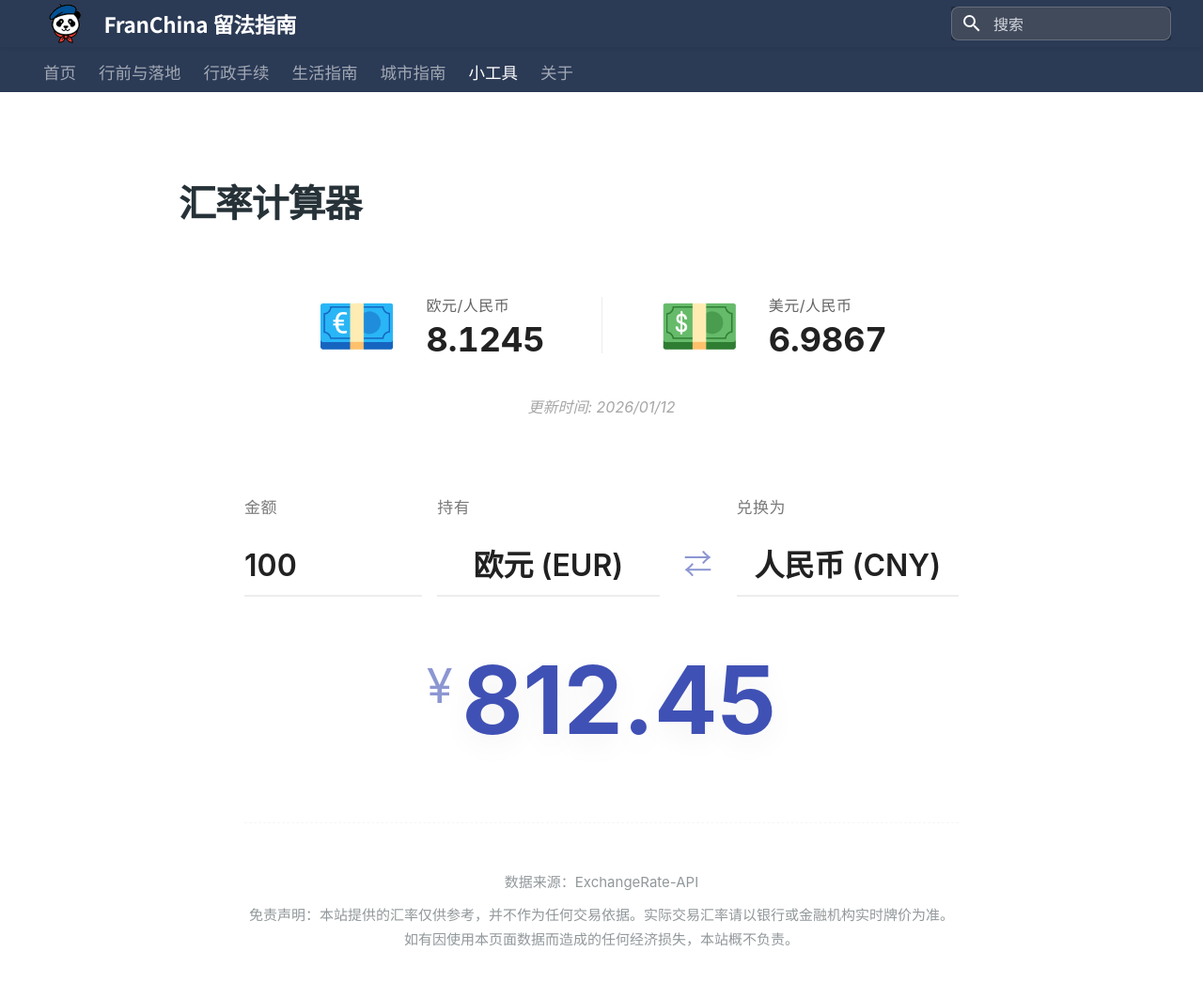
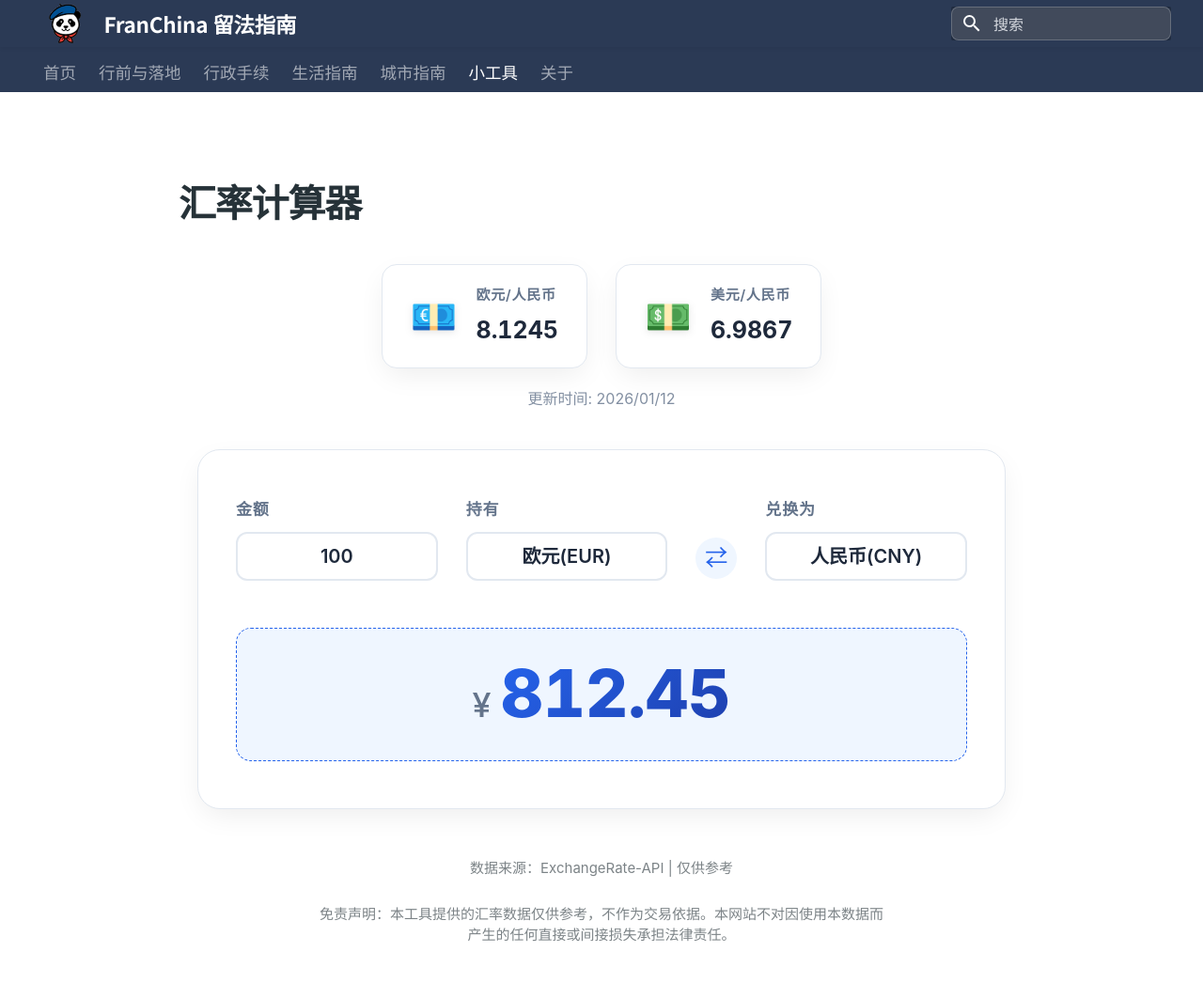
Before and after one commit to Kant-Righteous/franchina, an MkDocs documentation site: the page built from docs/pages/littleTools/CurrencyCalculator.md, in a window 1280 px wide and 1102 px high. Shown: the top 1046 px of the window at 94% size. Built offline with MkDocs 1.6.1 and Material for MkDocs 9.7.7, drawn with Linux system fonts in a browser that asks for light colours; some of the changed lines change nothing that is shown.

Commit message:
feat: Decorate Currency Calculator

```diff
--- a/docs/pages/littleTools/CurrencyCalculator.md
+++ b/docs/pages/littleTools/CurrencyCalculator.md
@@ -9,19 +9,18 @@ hide:
 <div class="currency-wrapper">
     <!-- Top Rates Display -->
     <div class="rates-hero">
-        <div class="rate-display">
+        <div class="rate-card">
             <div class="flag-icon">💶</div>
             <div class="rate-content">
-                <div class="rate-title">欧元/人民币</div>
-                <div class="rate-number" id="rate-eur">loading...</div>
+                <div class="rate-label">欧元/人民币</div>
+                <div class="rate-value" id="rate-eur">loading...</div>
             </div>
         </div>
-        <div class="divider"></div>
-        <div class="rate-display">
+        <div class="rate-card">
             <div class="flag-icon">💵</div>
             <div class="rate-content">
-                <div class="rate-title">美元/人民币</div>
-                <div class="rate-number" id="rate-usd">loading...</div>
+                <div class="rate-label">美元/人民币</div>
+                <div class="rate-value" id="rate-usd">loading...</div>
             </div>
         </div>
     </div>
@@ -30,79 +29,115 @@ hide:
 
     <!-- Calculator Section -->
     <div class="calc-section">
-        <div class="input-row">
-            <div class="input-group">
-                <label>金额</label>
-                <input type="number" id="amount" value="100" placeholder="0">
+        <div class="calc-card">
+            <div class="input-row">
+                <div class="input-group">
+                    <label>金额</label>
+                    <input type="number" id="amount" value="100" placeholder="0">
+                </div>
+
+                <div class="currency-picker">
+                    <label>持有</label>
+                    <div class="select-wrapper">
+                        <select id="fromCurrency">
+                            <option value="EUR">欧元(EUR)</option>
+                            <option value="USD">美元(USD)</option>
+                            <option value="CNY">人民币(CNY)</option>
+                        </select>
+                    </div>
+                </div>
+
+                <button id="swapBtn" class="swap-action" title="交换">
+                    <span class="swap-icon">⇄</span>
+                </button>
+
+                <div class="currency-picker">
+                    <label>兑换为</label>
+                    <div class="select-wrapper">
+                        <select id="toCurrency">
+                            <option value="CNY">人民币(CNY)</option>
+                            <option value="EUR">欧元(EUR)</option>
+                            <option value="USD">美元(USD)</option>
+                        </select>
+                    </div>
+                </div>
             </div>
 
-            <div class="currency-picker">
-                <label>持有</label>
-                <select id="fromCurrency">
-                    <option value="EUR">欧元 (EUR)</option>
-                    <option value="USD">美元 (USD)</option>
-                    <option value="CNY">人民币 (CNY)</option>
-                </select>
+            <div class="result-display" id="result-container">
+                <span class="currency-symbol" id="res-symbol">¥</span>
+                <span class="result-number" id="result">--</span>
             </div>
-
-            <button id="swapBtn" class="swap-action" title="交换">
-                <span class="swap-icon">⇄</span>
-            </button>
-
-            <div class="currency-picker">
-                <label>兑换为</label>
-                <select id="toCurrency">
-                    <option value="CNY">人民币 (CNY)</option>
-                    <option value="EUR">欧元 (EUR)</option>
-                    <option value="USD">美元 (USD)</option>
-                </select>
-            </div>
-        </div>
-
-        <div class="result-display" id="result-container">
-            <span class="currency-symbol" id="res-symbol">¥</span>
-            <span class="result-number" id="result">--</span>
         </div>
     </div>
 
     <div class="legal-footer">
-        <p>数据来源：ExchangeRate-API</p>
-        <p>免责声明：本站提供的汇率仅供参考，并不作为任何交易依据。实际交易汇率请以银行或金融机构实时牌价为准。如有因使用本页面数据而造成的任何经济损失，本站概不负责。</p>
+        <p>数据来源：ExchangeRate-API | 仅供参考</p>
+        <p style="margin-top: 0.5rem; max-width: 600px; margin-left: auto; margin-right: auto; line-height: 1.5;">免责声明：本工具提供的汇率数据仅供参考，不作为交易依据。本网站不对因使用本数据而产生的任何直接或间接损失承担法律责任。</p>
     </div>
 </div>
 
 <style>
+    /* Global Variables & Reset */
     .currency-wrapper {
-        font-family: -apple-system, BlinkMacSystemFont, "Segoe UI", Roboto, Helvetica, Arial, sans-serif;
-        max-width: 800px;
-        margin: 0 auto;
-        padding: 2rem 1rem;
+        --c-primary: #2563EB;
+        --c-primary-light: #EFF6FF;
+        --c-text: #1E293B;
+        --c-text-light: #64748B;
+        --c-bg-card: #FFFFFF;
+        --c-border: #E2E8F0;
+        --c-shadow: 0 10px 30px -5px rgba(0, 0, 0, 0.08);
+        --c-shadow-hover: 0 20px 40px -5px rgba(0, 0, 0, 0.12);
+
+        font-family: 'Inter', -apple-system, BlinkMacSystemFont, "Segoe UI", Roboto, sans-serif;
+        max-width: 960px; /* Increased max-width */
+        margin: 2rem auto;
+        padding: 0 1rem;
+        color: var(--c-text);
     }
 
-    /* Top Hero Section */
+    /* Dark Mode Adaptation */
+    [data-md-color-scheme="slate"] .currency-wrapper {
+        --c-primary: #60A5FA;
+        --c-primary-light: rgba(96, 165, 250, 0.1);
+        --c-text: #F1F5F9;
+        --c-text-light: #94A3B8;
+        --c-bg-card: #1E293B;
+        --c-border: #334155;
+        --c-shadow: 0 10px 30px -5px rgba(0, 0, 0, 0.3);
+        --c-shadow-hover: 0 20px 40px -5px rgba(0, 0, 0, 0.4);
+    }
+
+    /* Hero Section - Rate Cards */
     .rates-hero {
         display: flex;
         justify-content: center;
-        align-items: center;
-        gap: 3rem;
+        gap: 1.5rem;
         margin-bottom: 2rem;
         flex-wrap: wrap;
     }
 
-    .rate-display {
+    .rate-card {
+        background: var(--c-bg-card);
+        border: 1px solid var(--c-border);
+        border-radius: 16px;
+        padding: 1rem 1.5rem;
         display: flex;
         align-items: center;
         gap: 1rem;
+        box-shadow: var(--c-shadow);
+        transition: transform 0.3s ease, box-shadow 0.3s ease;
+        min-width: 180px;
+    }
+
+    .rate-card:hover {
+        transform: translateY(-2px);
+        box-shadow: var(--c-shadow-hover);
+        border-color: var(--c-primary);
     }
 
     .flag-icon {
-        font-size: 3.5rem;
-        line-height: 1;
-        margin-right: 0.5rem;
-    }
-
-    .flag-svg {
-        display: none;
+        font-size: 2rem;
+        filter: drop-shadow(0 2px 4px rgba(0,0,0,0.1));
     }
 
     .rate-content {
@@ -110,106 +145,103 @@ hide:
         flex-direction: column;
     }
 
-    .rate-title {
-        font-size: 0.8rem;
-        color: var(--md-typeset-color);
-        opacity: 0.7;
+    .rate-label {
+        font-size: 0.75rem;
+        color: var(--c-text-light);
         text-transform: uppercase;
-        letter-spacing: 0.5px;
-        margin-bottom: 4px;
+        letter-spacing: 0.05em;
+        font-weight: 600;
+        margin-bottom: 0.25rem;
     }
 
-    .rate-number {
-        font-size: 1.8rem;
+    .rate-value {
+        font-size: 1.25rem;
         font-weight: 700;
-        color: var(--md-typeset-color);
-        line-height: 1;
+        color: var(--c-text);
         font-feature-settings: "tnum";
-    }
-
-    .divider {
-        width: 1px;
-        height: 60px;
-        background-color: var(--md-default-fg-color--lightest);
-        display: none; /* Hidden on mobile by default */
-    }
-
-    @media (min-width: 600px) {
-        .divider {
-            display: block;
-        }
     }
 
     .update-status {
         text-align: center;
         font-size: 0.8rem;
-        color: var(--md-typeset-color);
-        opacity: 0.4;
-        margin-bottom: 4rem;
-        font-style: italic;
+        color: var(--c-text-light);
+        opacity: 0.8;
+        margin-bottom: 2rem;
+        margin-top: -1rem;
     }
 
     /* Calculator Section */
     .calc-section {
-        max-width: 100%; /* Allow full width to fit single line */
+        max-width: 100%;
         margin: 0 auto;
+    }
+
+    .calc-card {
+        background: var(--c-bg-card);
+        border-radius: 24px;
+        padding: 2.5rem 2rem; /* Reduced vertical padding */
+        box-shadow: var(--c-shadow);
+        border: 1px solid var(--c-border);
     }
 
     .input-row {
         display: flex;
-        align-items: flex-end;
-        gap: 0.8rem; /* Reduce gap to fit items */
-        margin-bottom: 3rem;
+        align-items: flex-start;
+        gap: 1.5rem; /* Increased gap */
+        margin-bottom: 2.5rem;
         flex-wrap: wrap;
+        justify-content: center; /* Center items when wrapping */
     }
 
-    /* Amount input - give it more space */
-    .input-group {
-        flex: 1.2;
-        min-width: 120px;
+    .input-group, .currency-picker {
+        flex: 1 1 200px; /* Allow shrinking but prefer 200px, grow if space */
+        min-width: 180px; /* Increased min-width to force wrap earlier */
+        display: flex;
+        flex-direction: column;
+        gap: 0.5rem;
     }
 
-    /* Currency pickers - equal size */
-    .currency-picker {
-        flex: 1.5;
-        min-width: 160px;
+    .currency-wrapper label {
+        font-size: 0.85rem;
+        font-weight: 600;
+        color: var(--c-text-light);
+        text-transform: uppercase;
+        letter-spacing: 0.05em;
     }
 
-    .input-row label {
-        display: block;
-        font-size: 0.85rem;
-        margin-bottom: 0.8rem;
-        color: var(--md-typeset-color);
-        opacity: 0.6;
-        font-weight: 500;
-        text-transform: uppercase;
-        letter-spacing: 0.5px;
-        white-space: nowrap; /* Prevent label wrapping */
-    }
-
+    /* Modern Inputs */
     input[type="number"], select {
         width: 100%;
-        padding: 12px 0;
-        border: none;
-        border-bottom: 2px solid var(--md-default-fg-color--lightest);
-        background: transparent;
-        font-size: 1.6rem;
+        height: 52px; /* Fixed height for consistency */
+        padding: 0 0.6rem; /* Vertical padding handled by line-height/height interaction or flex */
+        border: 2px solid var(--c-border);
+        background: var(--c-bg-card);
+        border-radius: 12px;
+        font-size: 1rem;
         font-weight: 600;
-        color: var(--md-typeset-color);
-        border-radius: 0;
-        transition: all 0.3s;
+        color: var(--c-text);
+        transition: all 0.2s ease;
         appearance: none;
-        font-family: inherit;
-    }
-
-    select {
+        box-sizing: border-box;
         text-align: center;
-        cursor: pointer;
+        line-height: 48px; /* Vertically center text (accounting for border) */
+        font-family: inherit; /* Ensure same font family */
     }
 
     input[type="number"]:focus, select:focus {
+        border-color: var(--c-primary);
         outline: none;
-        border-bottom-color: var(--md-primary-fg-color);
+        box-shadow: 0 0 0 4px var(--c-primary-light);
+    }
+
+    input[type="number"]:hover, select:hover {
+        border-color: var(--c-text-light);
+    }
+
+    /* Custom Select Arrow */
+    .select-wrapper {
+        position: relative;
+        width: 100%;
     }
 
     /* Remove number input spinner */
@@ -218,105 +250,123 @@ hide:
         -webkit-appearance: none;
         margin: 0;
     }
+    input[type=number] {
+        -moz-appearance: textfield;
+    }
 
+    /* Swap Button */
     .swap-action {
-        background: none;
+        background: var(--c-primary-light);
         border: none;
         cursor: pointer;
-        padding: 10px;
-        margin-bottom: 5px;
-        color: var(--md-primary-fg-color);
-        opacity: 0.6;
-        transition: all 0.3s;
+        width: 44px; /* Slightly smaller */
+        height: 44px;
+        border-radius: 50%;
         display: flex;
         align-items: center;
         justify-content: center;
-        border-radius: 50%;
+        color: var(--c-primary);
+        margin-top: 43px; /* Adjusted to center between inputs */
+        transition: all 0.3s cubic-bezier(0.4, 0, 0.2, 1);
+        flex-shrink: 0;
     }
 
     .swap-action:hover {
-        opacity: 1;
-        background-color: var(--md-default-fg-color--lightest);
+        background: var(--c-primary);
+        color: #fff;
+        transform: rotate(180deg) scale(1.1);
+        box-shadow: 0 4px 12px rgba(37, 99, 235, 0.3);
     }
 
     .swap-icon {
-        font-size: 1.5rem;
+        font-size: 1.2rem;
+        line-height: 1;
     }
 
     /* Result Display */
     .result-display {
         text-align: center;
-        font-size: 5rem;
-        font-weight: 700;
-        color: var(--md-primary-fg-color);
-        line-height: 1;
-        margin-top: 2rem;
+        padding: 1.5rem;
+        background: var(--c-primary-light);
+        border-radius: 16px;
+        border: 1px dashed var(--c-primary);
         display: flex;
-        align-items: flex-start;
+        align-items: baseline;
         justify-content: center;
         gap: 0.5rem;
-        text-shadow: 0 10px 30px rgba(0,0,0,0.05);
+        word-break: break-all; /* Prevent overflow of long numbers */
+        flex-wrap: wrap; /* Allow wrapping if needed */
+    }
+
+    .result-number {
+        font-size: 3.5rem; /* Slightly reduced */
+        font-weight: 800;
+        background: linear-gradient(135deg, var(--c-primary) 0%, #1E40AF 100%);
+        -webkit-background-clip: text;
+        -webkit-text-fill-color: transparent;
+        line-height: 1.1;
+        font-feature-settings: "tnum";
+    }
+
+    [data-md-color-scheme="slate"] .result-number {
+        background: linear-gradient(135deg, #60A5FA 0%, #3B82F6 100%);
+        -webkit-background-clip: text;
+        -webkit-text-fill-color: transparent;
     }
 
     .currency-symbol {
-        font-size: 2.5rem;
-        opacity: 0.6;
-        font-weight: 400;
-        margin-top: 10px; /* Optical alignment */
+        font-size: 1.8rem;
+        color: var(--c-text-light);
+        font-weight: 500;
     }
 
-    /* Legal Footer */
+    /* Footer */
     .legal-footer {
-        margin-top: 4rem;
+        margin-top: 2.5rem;
         text-align: center;
         font-size: 0.75rem;
-        color: var(--md-typeset-color);
-        opacity: 0.5;
-        line-height: 1.6;
-        padding-top: 2rem;
-        border-top: 1px dashed var(--md-default-fg-color--lightest);
+        color: var(--c-text-light);
+        opacity: 0.6;
     }
 
-    .legal-footer p {
-        margin: 0.5rem 0;
-    }
+    /* Responsive */
+    @media (max-width: 768px) {
+        .currency-wrapper {
+            padding: 0 0.5rem;
+        }
 
-    /* Dark Mode specific tweaks if needed */
-    [data-md-color-scheme="slate"] input[type="number"],
-    [data-md-color-scheme="slate"] select {
-        color: #fff;
-    }
+        .calc-card {
+            padding: 1.5rem;
+        }
 
-    /* Responsive tweaks */
-    @media (max-width: 600px) {
-        .result-display {
-            font-size: 3.5rem;
+        .input-row {
+            flex-direction: column; /* Stack vertically */
+            align-items: stretch; /* Full width items */
+            gap: 0; /* Remove gap, handle via margins if needed */
         }
-        .currency-symbol {
-            font-size: 2rem;
-        }
-        .rates-hero {
-            flex-direction: column;
-            gap: 2rem;
-        }
-        .divider {
-            display: none;
-        }
-        .input-row {
-            flex-direction: column;
-            gap: 2rem;
-        }
+
         .input-group, .currency-picker {
             width: 100%;
+            flex: none; /* Disable flex growing logic on mobile */
         }
+
         .swap-action {
+            margin: 1rem auto; /* Proper spacing, centered */
             transform: rotate(90deg);
-            margin: -1rem auto;
-            z-index: 10;
-            background: var(--md-default-bg-color);
+            width: 40px;
+            height: 40px;
         }
+
         .swap-action:hover {
-            transform: rotate(90deg) scale(1.1);
+            transform: rotate(270deg) scale(1.1);
+        }
+
+        .result-number {
+            font-size: 2.5rem;
+        }
+
+        .currency-symbol {
+            font-size: 1.5rem;
         }
     }
 </style>
--- a/mkdocs.yml
+++ b/mkdocs.yml
@@ -67,8 +67,7 @@ nav:
           - 本地交通: pages/cities/paris/transport.md
           - 生活圈: pages/cities/paris/life.md
   - 小工具:
-      - 小工具:
-          - 汇率计算器: pages/littleTools/CurrencyCalculator.md
+      - 汇率计算器: pages/littleTools/CurrencyCalculator.md
   - 关于:
       - 关于我们: pages/about.md
       - FAQ: pages/about/faq.md
```
